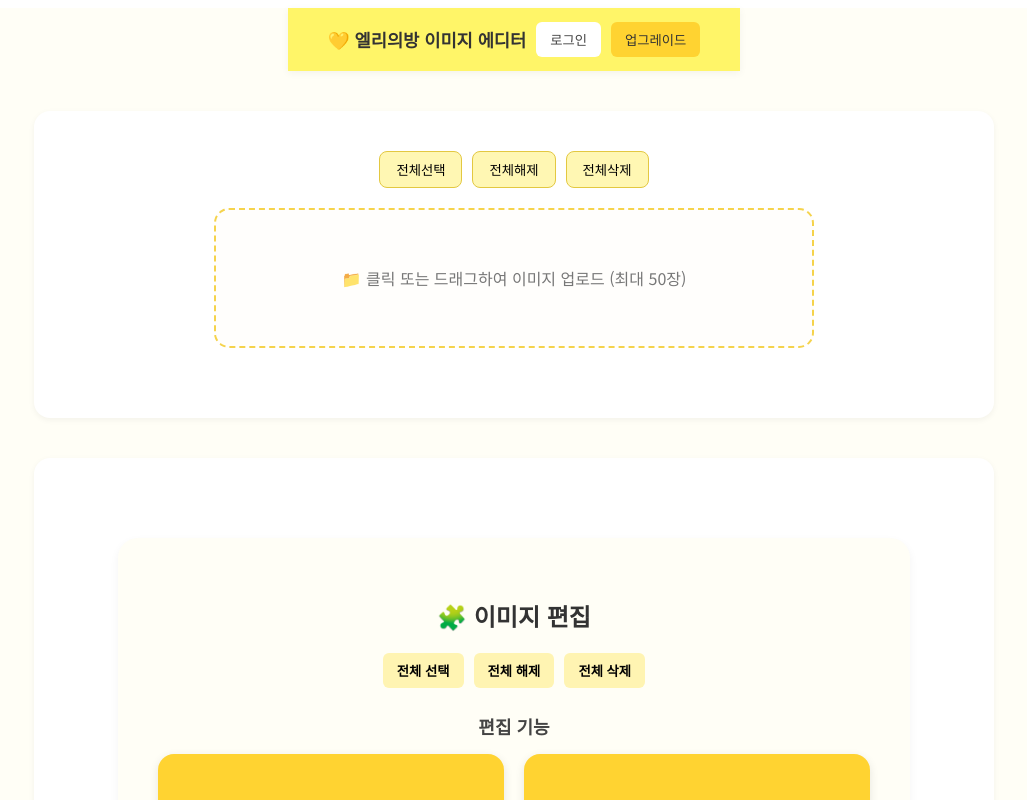
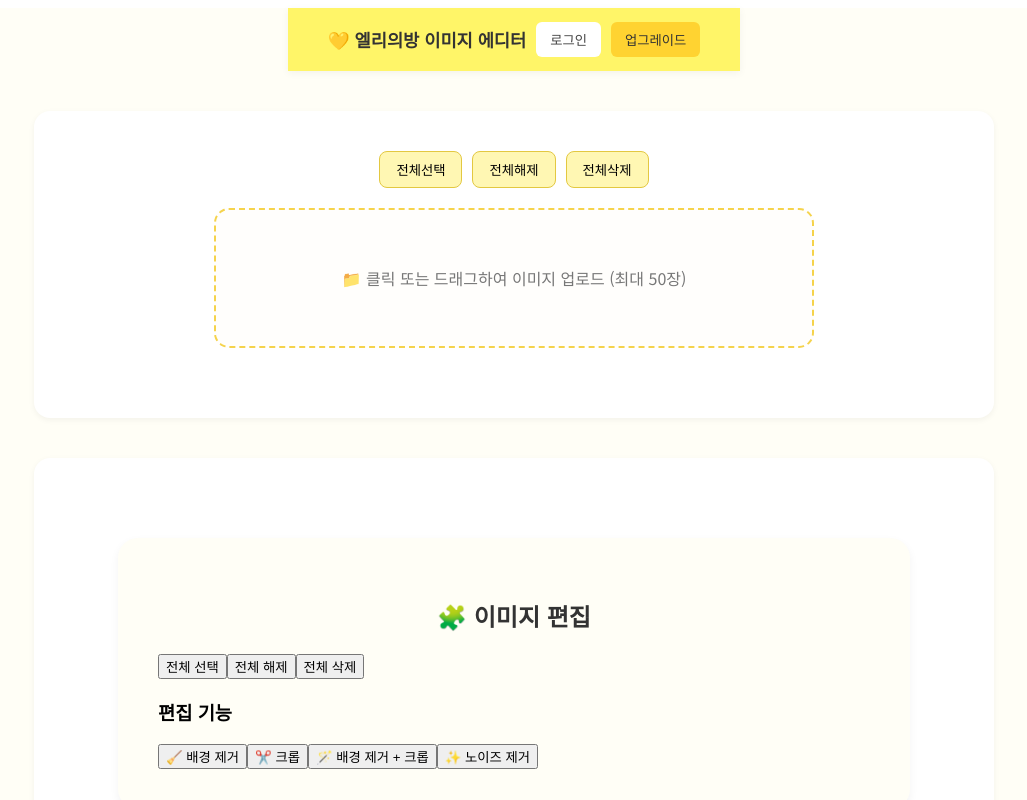
Before and after one commit to elliesbang/image-editor-elliesbang, a React (Vite) app: page / in a window 1280 px wide. Shown: the top 800 px of the page, without its empty margins (126-1153 px from the left). Built offline with nearby package versions, Linux system fonts and the light colour scheme.

Commit message:
Update ImageEdit.css

```diff
--- a/src/components/ImageEdit.css
+++ b/src/components/ImageEdit.css
@@ -1,123 +1,44 @@
-.section-box {
-  background: #fffef6;
-  border-radius: 20px;
-  padding: 40px;
-  margin: 40px auto;
-  width: 90%;
-  max-width: 1000px;
-  box-shadow: 0 4px 10px rgba(0, 0, 0, 0.05);
+.image-edit-section {
+  margin-top: 30px;
+  text-align: center;
 }
 
-h2 {
-  font-family: "Noto Sans KR", sans-serif;
-  color: #333;
-  text-align: center;
-  margin-bottom: 20px;
+.image-edit-buttons {
+  display: grid;
+  grid-template-columns: repeat(2, 1fr);
+  gap: 10px;
+  justify-items: center;
+  margin-top: 15px;
+  padding: 0 10px;
 }
 
-.loading {
-  text-align: center;
+/* 버튼 크기 축소 */
+.image-edit-buttons button {
+  background-color: #fef568; /* 엘리의방 노랑 */
+  border: none;
+  border-radius: 10px;
+  width: 90%;
+  min-height: 60px; /* ✅ 높이 크게 줄임 */
+  font-size: 14px; /* ✅ 폰트 작게 */
   font-weight: 600;
-  color: #888;
-  margin-bottom: 20px;
+  cursor: pointer;
+  transition: all 0.2s ease;
+  padding: 8px 5px; /* ✅ 내부 여백 줄임 */
+  box-shadow: 0 2px 4px rgba(0, 0, 0, 0.08);
 }
 
-/* 🔘 전체 선택/해제/삭제 버튼 */
-.edit-controls {
-  display: flex;
-  justify-content: center;
-  gap: 10px;
-  margin-bottom: 25px;
+.image-edit-buttons button:hover {
+  background-color: #ffe985;
+  transform: scale(1.02);
 }
 
-.edit-controls button {
-  background-color: #fff4b2;
-  border: none;
-  border-radius: 6px;
-  padding: 8px 14px;
-  font-weight: 600;
-  cursor: pointer;
-  transition: 0.2s;
+@media (max-width: 600px) {
+  .image-edit-buttons {
+    grid-template-columns: 1fr;
+  }
+
+  .image-edit-buttons button {
+    width: 95%;
+    min-height: 55px;
+  }
 }
-
-.edit-controls button:hover {
-  background-color: #ffe985;
-}
-
-/* 🪄 편집 기능 2x2 버튼 */
-.edit-section-title {
-  font-size: 18px;
-  font-weight: 700;
-  color: #444;
-  text-align: center;
-  margin-bottom: 15px;
-}
-
-.action-grid {
-  display: grid;
-  grid-template-columns: repeat(2, 1fr);
-  gap: 20px;
-  margin-bottom: 30px;
-  justify-items: center;
-}
-
-.action-grid button {
-  width: 100%;
-  height: 120px;
-  font-size: 20px;
-  font-weight: 700;
-  border: none;
-  border-radius: 16px;
-  background: #ffd331;
-  color: #333;
-  cursor: pointer;
-  transition: all 0.3s ease;
-  box-shadow: 0 3px 10px rgba(0, 0, 0, 0.1);
-}
-
-.action-grid button:hover {
-  background: #ffcc00;
-  transform: translateY(-3px);
-}
-
-/* 🖼️ 썸네일 */
-.thumbnail-grid {
-  display: grid;
-  grid-template-columns: repeat(auto-fill, minmax(120px, 1fr));
-  gap: 15px;
-  justify-items: center;
-}
-
-.thumb-wrapper {
-  position: relative;
-  border: 2px solid #ffd331;
-  border-radius: 12px;
-  overflow: hidden;
-  cursor: pointer;
-  transition: all 0.2s;
-}
-
-.thumb-wrapper:hover {
-  transform: scale(1.03);
-}
-
-.thumb-wrapper.selected {
-  border: 3px solid #000;
-}
-
-.thumb-image {
-  width: 100%;
-  height: 100%;
-  object-fit: cover;
-}
-
-.thumb-overlay {
-  position: absolute;
-  top: 8px;
-  right: 8px;
-  background: rgba(0, 0, 0, 0.6);
-  color: #fff;
-  border-radius: 50%;
-  padding: 4px 6px;
-  font-size: 14px;
-}
```
